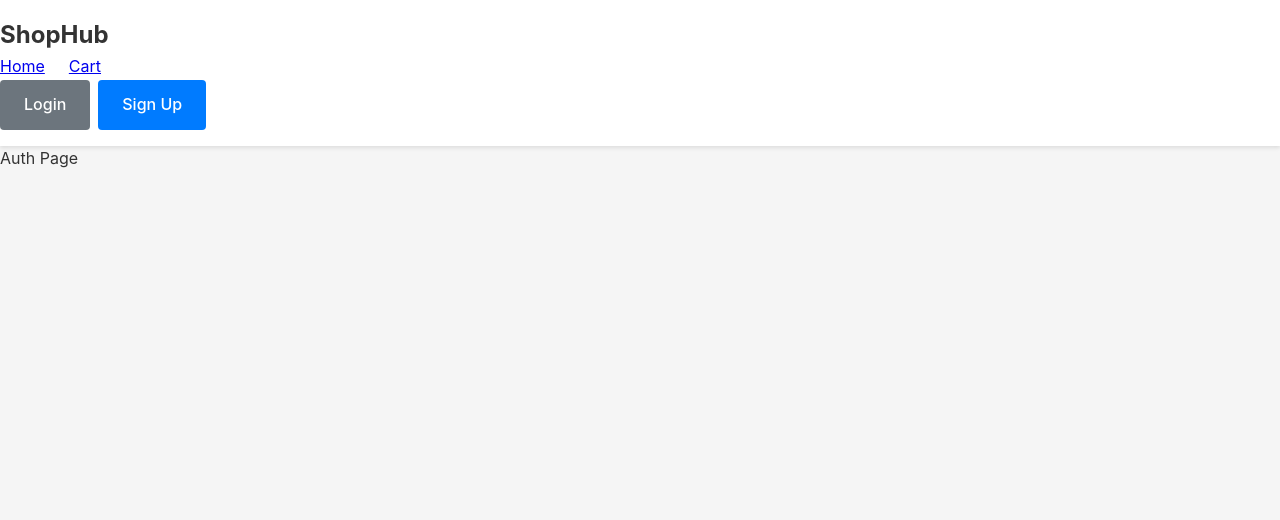
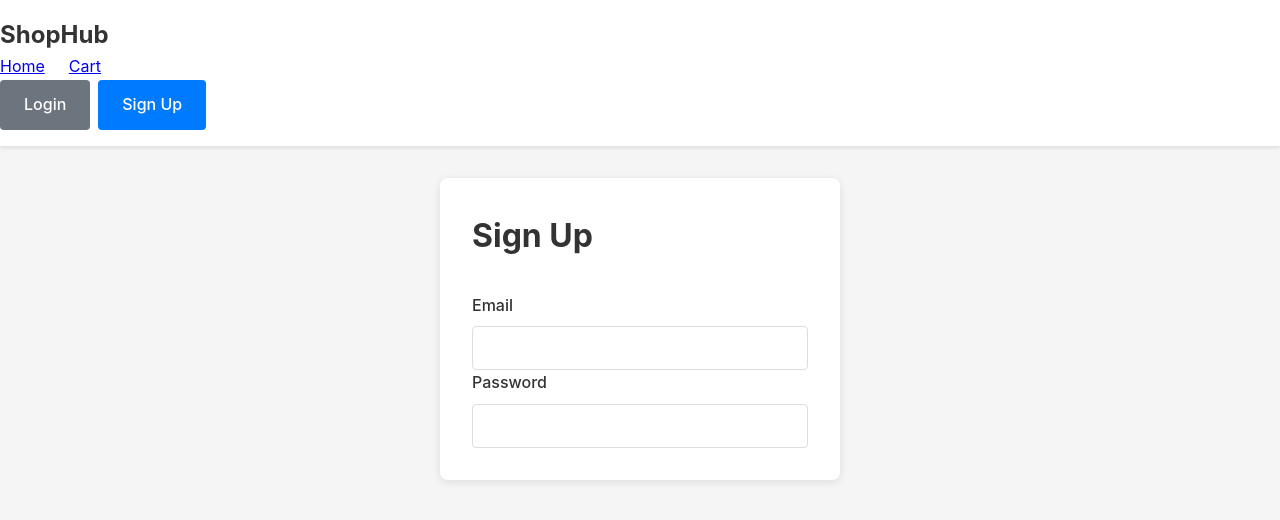
Before and after one commit to shivam-tamboli/ecommerce--react-project, a React (Vite) app: page /auth in a window 1280 px wide. Shown: the top 520 px of the page. Built offline with nearby package versions, Linux system fonts and the light colour scheme.

Commit message:
take input email and password at signup page

```diff
--- a/src/pages/Auth.jsx
+++ b/src/pages/Auth.jsx
@@ -1,3 +1,19 @@
 export default function Auth() {
-    return <div>Auth Page</div>;
+    return <div className="page">
+        <div className="container">
+            <div className="auth-container">
+                <h1 className="page-title">Sign Up</h1>
+                <form className="auth-form">
+                   <div>
+                    <label className="form-label" htmlFor="email">Email</label>
+                    <input className="form-input" type="email" id="email"/>
+                    </div>
+                    <div>
+                    <label className="form-label" htmlFor="password">Password</label>
+                    <input className="form-input" type="password" id="password"/>
+                    </div>
+                </form>
+            </div>
+        </div>
+    </div>;
 }
```
